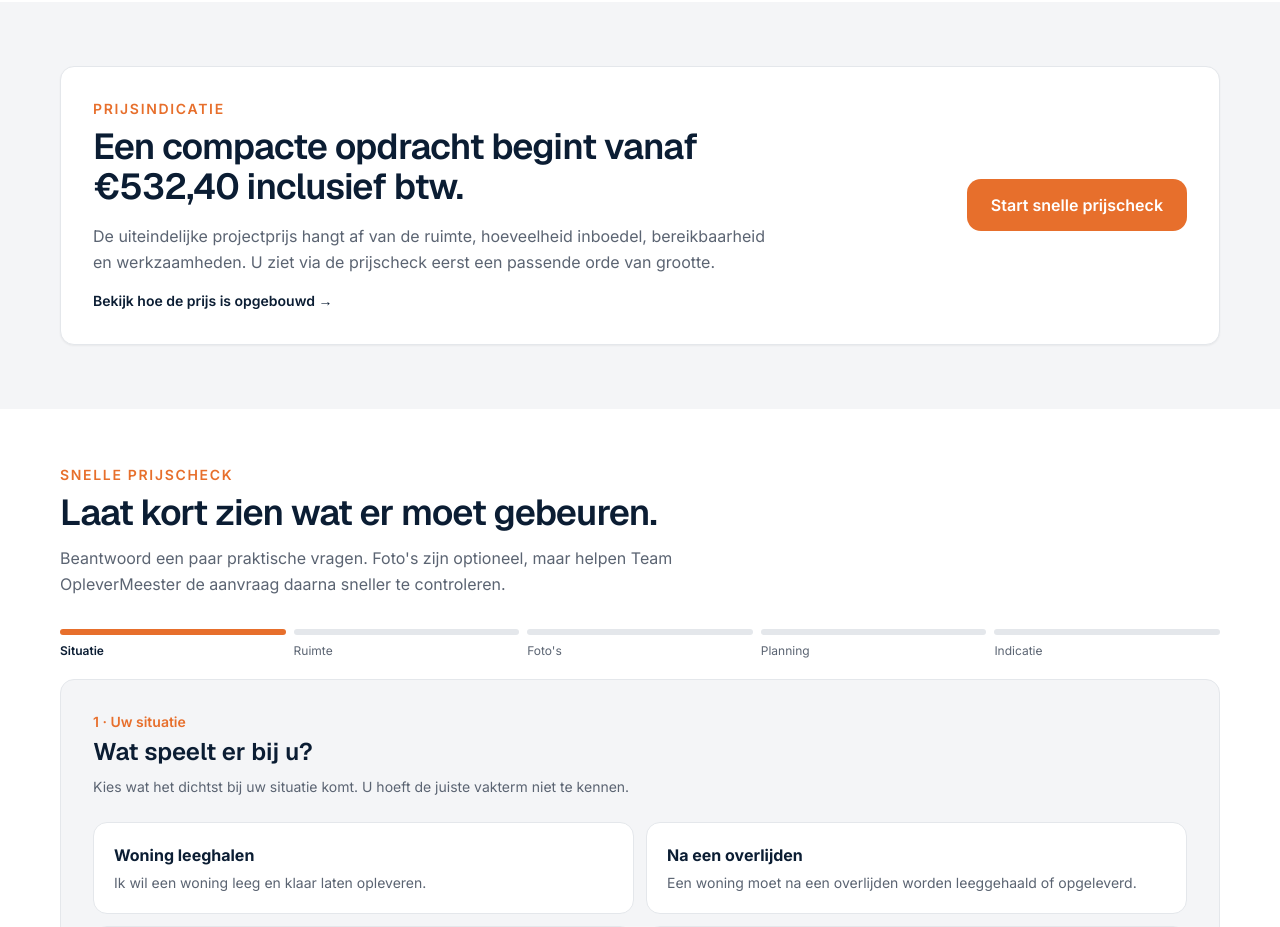
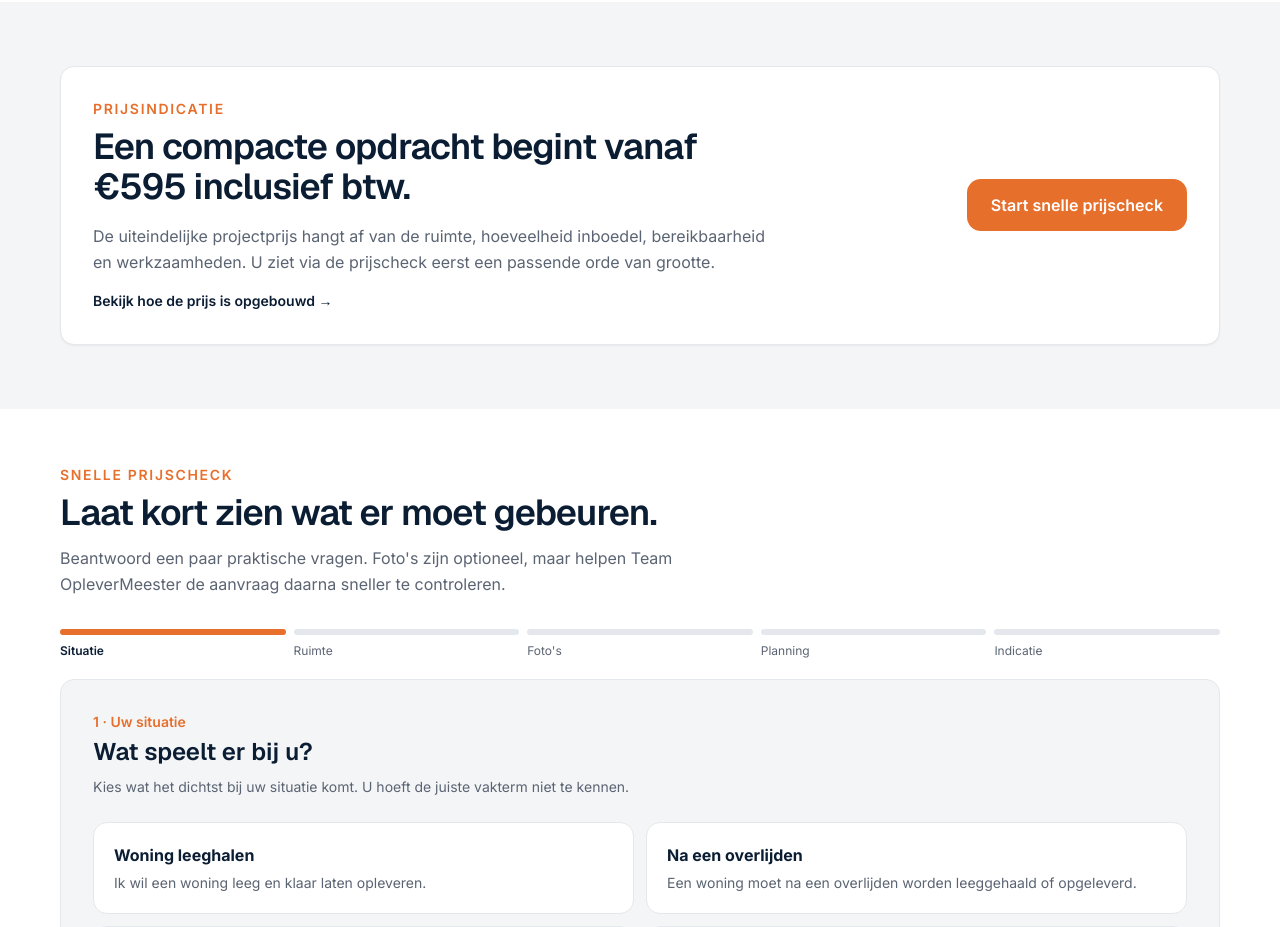
Before and after one commit to sandvlietbv/OpleverMeester, a Next.js app: page / in a window 1280 px wide. Shown: the part 2480-3407 px from the top of the page. Built offline with nearby package versions, Linux system fonts and the light colour scheme.

Commit message:
Round homepage project price

```diff
--- a/components/Pricing.tsx
+++ b/components/Pricing.tsx
@@ -7,7 +7,7 @@ export default function Pricing() {
         <div className="grid gap-8 rounded-om border border-surface-mid bg-white p-6 shadow-sm md:p-8 lg:grid-cols-[1fr_auto] lg:items-center lg:gap-12">
           <div>
             <p className="text-sm font-semibold uppercase tracking-[0.12em] text-orange">Prijsindicatie</p>
-            <h2 className="mt-2 max-w-2xl font-display text-3xl font-semibold tracking-tight text-navy md:text-4xl">Een compacte opdracht begint vanaf €532,40 inclusief btw.</h2>
+            <h2 className="mt-2 max-w-2xl font-display text-3xl font-semibold tracking-tight text-navy md:text-4xl">Een compacte opdracht begint vanaf €595 inclusief btw.</h2>
             <p className="mt-4 max-w-2xl leading-relaxed text-muted">De uiteindelijke projectprijs hangt af van de ruimte, hoeveelheid inboedel, bereikbaarheid en werkzaamheden. U ziet via de prijscheck eerst een passende orde van grootte.</p>
             <Link href="/kosten-woningontruiming" className="mt-4 inline-flex text-sm font-semibold text-navy hover:text-orange">Bekijk hoe de prijs is opgebouwd →</Link>
           </div>
```
